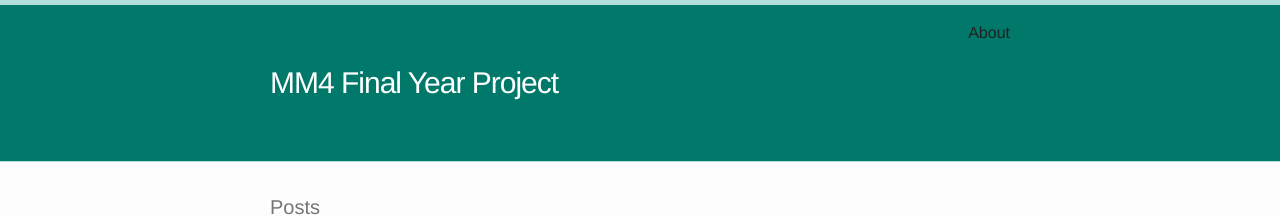
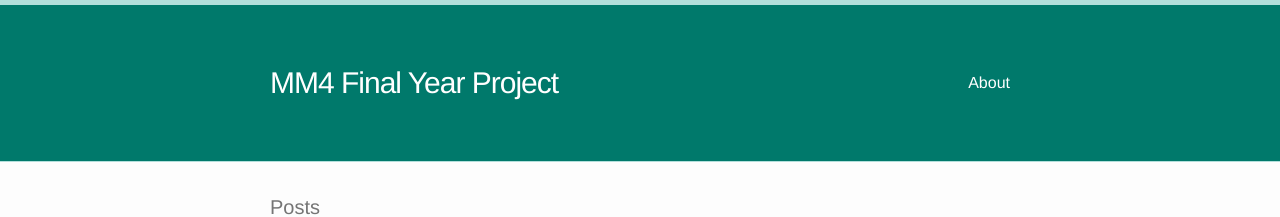
Before and after one commit to hegsy/hegsy.github.io, a Jekyll site: the page built from index.html, in a window 1280 px wide. Shown: the top 217 px of the page. Built offline with Jekyll 4.4.1, drawn with Linux system fonts in a browser that asks for light colours.

Commit message:
about menu

```diff
--- a/_sass/_layout.scss
+++ b/_sass/_layout.scss
@@ -39,8 +39,8 @@ FFA875
     }
 
     .page-link {
-        color: #212121;
-        line-height: 56px;
+        color: #ffffff;
+        line-height: 156px;
 
         // Gaps between nav items, but not on the last one
         &:not(:last-child) {
@@ -89,6 +89,8 @@ FFA875
 
         .page-link {
             display: block;
+            color: #212121;
+            line-height: 56px;
             padding: 5px 10px;
 
             &:not(:last-child) {
```
